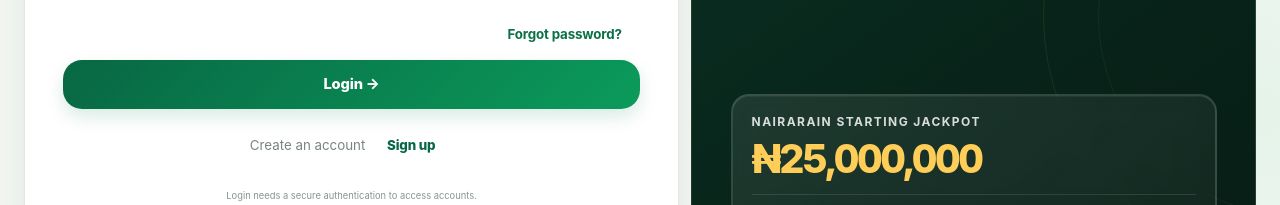
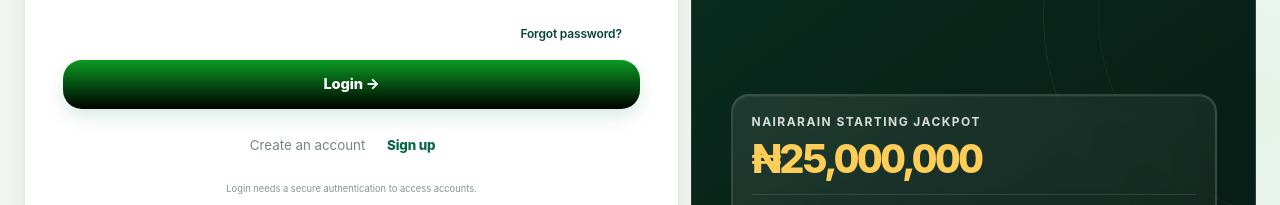
Before and after one commit to Gbemilaykay/NairaRainLotto, a website: page loginPage.html in a window 1280 px wide. Shown: the part 595-800 px from the top of the page. Drawn offline with Linux system fonts and the light colour scheme.

Commit message:
Add files via upload

```diff
--- a/loginPage.css
+++ b/loginPage.css
@@ -66,6 +66,28 @@
   color:#fff;
   background:linear-gradient(135deg,var(--green),#0b9b5b);
   box-shadow:0 8px 18px #087a4827;
+}
+#loginButton {
+  background:linear-gradient(360deg,black,#0b9b23);
+}
+#forgotPassword a{
+  border:0;
+  background:none;
+  cursor:pointer;
+  color: #06462f;
+  font-size: 9pt;
+  font-weight: 600;
+  text-decoration: none;
+}
+#forgotPassword a:hover {
+  color: #0a8c52;
+  text-decoration: none;
+}
+.inline-link {
+  border:0;
+  background:none;
+  font-size: 10pt;
+  cursor:pointer;
 }
 .btn-outline{
   background:none;
@@ -1187,7 +1209,7 @@ button{
   text-underline-offset:3px;
 }
 .terms a:hover,.inline-link:hover{
-  text-decoration:underline;
+  text-decoration:none;
   color:#064b30;
 }
 .submit{
@@ -1228,11 +1250,11 @@ button{
 }
 .login-line button:hover{
   color:#0c9960;
-  text-decoration:underline;
+  text-decoration:none;
   text-underline-offset:3px;
 }
 .fineprint{
-  margin-top:20px;
+  margin-top:10px;
   color:#89958d;
   font-size:7pt;
   line-height:1.65;
--- a/loginPage.html
+++ b/loginPage.html
@@ -258,7 +258,7 @@
             <div class="promo-bottom">
               <div class="promo-feature">
                 <span class="promo-feature-icon" aria-hidden="true"><svg viewBox="0 0 24 24" fill="none" stroke="currentColor" stroke-width="1.8" stroke-linecap="round" stroke-linejoin="round"><rect x="4.5" y="10" width="15" height="11" rx="2.2"/><path d="M8 10V7a4 4 0 0 1 8 0v3"/></svg></span>
-                <div><strong>Security first</strong><small>Protect your sign-in details</small></div>
+                <div><strong>Security first</strong><small>Protect your Login details</small></div>
               </div>
               <div class="promo-feature">
                 <span class="promo-feature-icon" aria-hidden="true"><svg viewBox="0 0 24 24" fill="none" stroke="currentColor" stroke-width="1.8" stroke-linecap="round" stroke-linejoin="round"><path d="M12 3 20 6v5.5c0 4.3-3.2 7.6-8 9.5-4.8-1.9-8-5.2-8-9.5V6l8-3Z"/><path d="m8.5 12 2.2 2.2 4.8-5"/></svg></span>
@@ -346,7 +346,7 @@
           </form>
           <!-- <div class="divider">OR</div> -->
           <p class="login-line">Already registered?
-            <button type="button" id="inlineSignIn">Sign in</button>
+            <button type="button" id="inlineSignIn">Login</button>
           </p>
           <p class="fineprint">Your information is protected and handled in line with applicable privacy requirements. Play responsibly. 18+ only.</p>
           </div>
@@ -374,9 +374,9 @@
                 </div>
               </div>
               <div style="text-align:right;margin:0 0 1px">
-                <button type="button" class="inline-link" id="forgotPassword" style="border:0;background:none;font-size: 10pt; cursor:pointer">Forgot password?</button>
+                <button type="button" class="inline-link" id="forgotPassword"><a href="./ForgetPassword.html">Forgot password?</a></button>
               </div>
-              <button class="btn btn-primary submit" type="submit">Login →</button>
+              <button class="btn btn-primary submit" id="loginButton" type="submit">Login →</button>
             </form>
             <!-- <div class="divider">NEW TO NAIRARAIN?</div> -->
             <p class="login-line">Create an account
@@ -561,7 +561,7 @@
             prompt.textContent=signingIn?'New to NairaRain lotto?':'Already registered?';
             button.textContent=signingIn?'Create account':'Login';
             button.setAttribute('aria-label',signingIn?'Create a NairaRain account':'Login to NairaRain Lotto');
-            document.title=signingIn?'NairaRain Lotto | Sign In':id==='signupStep'?'NairaRain Lotto | Create Account':'NairaRain Lotto | Account Verification';
+            document.title=signingIn?'NairaRain Lotto | LogIn':id==='signupStep'?'NairaRain Lotto | Create Account':'NairaRain Lotto | Account Verification';
             const kicker=$('promoKicker'), title=$('promoTitle'), description=$('promoDescription');
             if(kicker&&title&&description){
               if(signingIn){
@@ -585,7 +585,7 @@
           function setupOtp(rowId,formId,errorId,next){const row=$(rowId),inputs=[...row.querySelectorAll('input')];inputs.forEach((inp,i)=>{inp.addEventListener('input',()=>{inp.value=inp.value.replace(/\D/g,'').slice(-1);if(inp.value&&i<inputs.length-1)inputs[i+1].focus();});inp.addEventListener('keydown',e=>{if(e.key==='Backspace'&&!inp.value&&i>0)inputs[i-1].focus();});inp.addEventListener('paste',e=>{const val=(e.clipboardData||window.clipboardData).getData('text').replace(/\D/g,'').slice(0,6);if(val){e.preventDefault();inputs.forEach((el,j)=>el.value=val[j]||'');inputs[Math.min(val.length,5)].focus();}})});$(formId).addEventListener('submit',e=>{e.preventDefault();const code=inputs.map(i=>i.value).join('');if(code!=='123456'){err(errorId,true);return}err(errorId,false);next();});}
           setupOtp('phoneOtpRow','phoneOtpForm','phoneOtpError',()=>showStep('welcomeStep'));setupOtp('emailOtpRow','emailOtpForm','emailOtpError',()=>showStep('welcomeStep'));
           $('tryEmail').addEventListener('click',()=>showStep('emailStep'));$('editPhone').addEventListener('click',()=>showStep('signupStep'));$('emailForm').addEventListener('submit',e=>{e.preventDefault();const email=$('email').value.trim();const valid=/^[^\s@]+@[^\s@]+\.[^\s@]+$/.test(email);err('emailError',!valid);if(!valid)return;currentEmail=email;$('emailDisplay').textContent=email;showStep('emailOtpStep');$('emailOtp1').focus();});$('backToPhone').addEventListener('click',()=>showStep('phoneOtpStep'));$('editEmail').addEventListener('click',()=>showStep('emailStep'));
-          $('signinForm').addEventListener('submit',e=>{e.preventDefault();if(!$('loginId').value.trim()||!$('loginPassword').value){showToast('Enter your login details to continue.');return}showToast('Sign-in requires connection to the NairaRain service.');});$('forgotPassword').addEventListener('click',()=>showToast('Password recovery requires a connected account service.'));
+          $('signinForm').addEventListener('submit',e=>{e.preventDefault();if(!$('loginId').value.trim()||!$('loginPassword').value){showToast('Enter your login details to continue.');return}showToast('Login is connection to the NairaRain lotto.');});$('forgotPassword').addEventListener('click',()=>showToast('Password'));
           $('goToNin').addEventListener('click',()=>showStep('ninStep'));$('backToWelcome').addEventListener('click',()=>showStep('welcomeStep'));const today=new Date();$('dob').max=new Date(today.getFullYear()-18,today.getMonth(),today.getDate()).toISOString().slice(0,10);
           function isAdult(value){if(!value)return false;const d=new Date(value+'T00:00:00');if(Number.isNaN(d.getTime())||d>new Date())return false;let age=today.getFullYear()-d.getFullYear();const m=today.getMonth()-d.getMonth();if(m<0||(m===0&&today.getDate()<d.getDate()))age--;return age>=18}
 
```
Also changed, not shown: SignupPage.html (+2 -2 lines).
